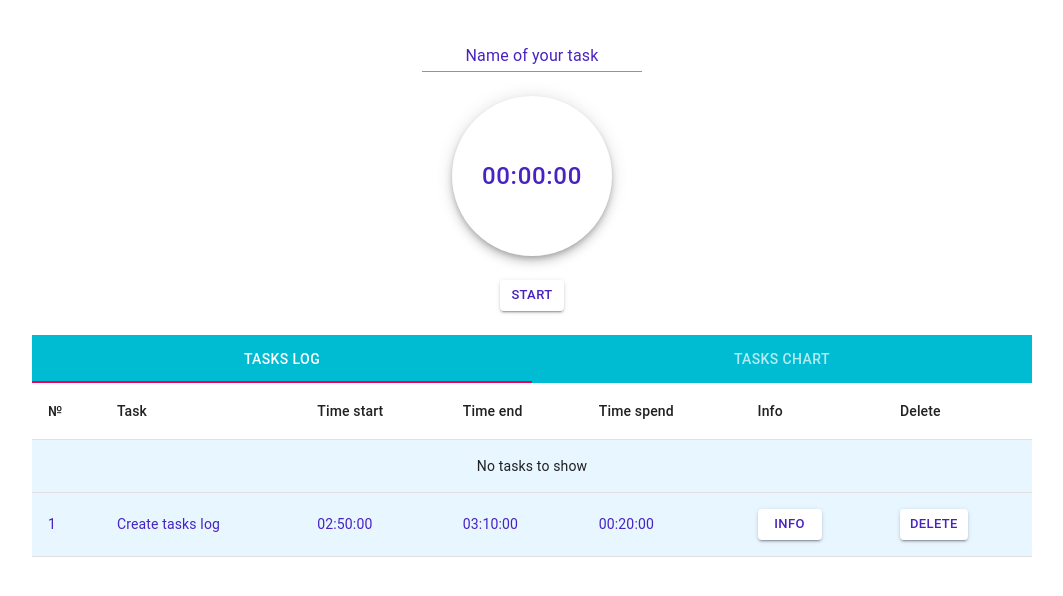
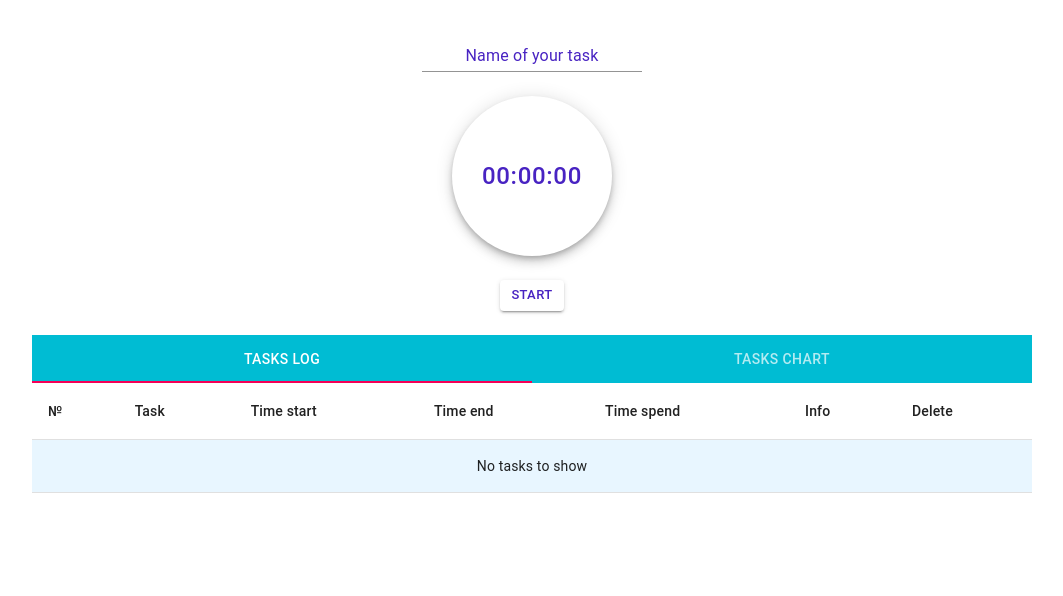
Before and after one commit to Vladyslav-K/tasks-timer, a React (Create React App) app: page /#/ in a window 1280 px wide. Shown: the top 596 px of the page, without its empty margins (108-1171 px from the left). Built offline with nearby package versions, Linux system fonts and the light colour scheme.

Commit message:
feat(Log): implement display of completed tasks

```diff
--- a/src/components/Log/Log.jsx
+++ b/src/components/Log/Log.jsx
@@ -1,4 +1,5 @@
 import React from "react";
+import { DateTime, Interval } from "luxon";
 
 import Table from "@material-ui/core/Table";
 import TableBody from "@material-ui/core/TableBody";
@@ -7,11 +8,9 @@ import TableHead from "@material-ui/core/TableHead";
 import TableRow from "@material-ui/core/TableRow";
 import Button from "@material-ui/core/Button";
 
-import { withStyles } from "@material-ui/core/styles";
-import styles from "./styles";
+export default function Log(props) {
+  const { cyanogenRow, violetCell, noTasks, tasksButton, tasksList } = props;
 
-function Log(props) {
-  const { cyanogenRow, violetCell, noTasks, tasksButton } = props.classes;
   return (
     <Table>
       <TableHead>
@@ -26,29 +25,55 @@ function Log(props) {
         </TableRow>
       </TableHead>
       <TableBody>
+        {tasksList.length > 0 ? (
+          tasksList.map(task => (
             <TableRow className={cyanogenRow}>
-          <TableCell className={noTasks} colSpan={7}>No tasks to show</TableCell>
-        </TableRow>
-        <TableRow className={cyanogenRow}>
-          <TableCell className={violetCell} component="th" scope="row">1</TableCell>
-          <TableCell className={violetCell}>Create tasks log</TableCell>
-          <TableCell className={violetCell}>02:50:00</TableCell>
-          <TableCell className={violetCell}>03:10:00</TableCell>
-          <TableCell className={violetCell}>00:20:00</TableCell>
+              <TableCell className={violetCell} component="th" scope="row">
+                {task.id}
+              </TableCell>
+              <TableCell className={violetCell}>{task.taskName}</TableCell>
               <TableCell className={violetCell}>
-            <Button className={tasksButton} variant="contained" size="small">
+                {DateTime.fromISO(task.timerStartTime).toFormat("HH:mm:ss")}
+              </TableCell>
+              <TableCell className={violetCell}>
+                {DateTime.fromISO(task.timerStopTime).toFormat("HH:mm:ss")}
+              </TableCell>
+              <TableCell className={violetCell}>
+                {Interval.fromDateTimes(
+                  DateTime.fromISO(task.timerStartTime),
+                  DateTime.fromISO(task.timerStopTime)
+                )
+                  .toDuration()
+                  .toFormat("hh:mm:ss")}
+              </TableCell>
+              <TableCell className={violetCell}>
+                <Button
+                  className={tasksButton}
+                  variant="contained"
+                  size="small"
+                >
                   Info
                 </Button>
               </TableCell>
               <TableCell>
-            <Button className={tasksButton} variant="contained" size="small">
+                <Button
+                  className={tasksButton}
+                  variant="contained"
+                  size="small"
+                >
                   Delete
                 </Button>
               </TableCell>
             </TableRow>
+          ))
+        ) : (
+          <TableRow className={cyanogenRow}>
+            <TableCell className={noTasks} colSpan={7}>
+              No tasks to show
+            </TableCell>
+          </TableRow>
+        )}
       </TableBody>
     </Table>
   );
 }
-
-export default withStyles(styles)(Log);
```
Lines whose indentation alone changed are shown as unchanged.
